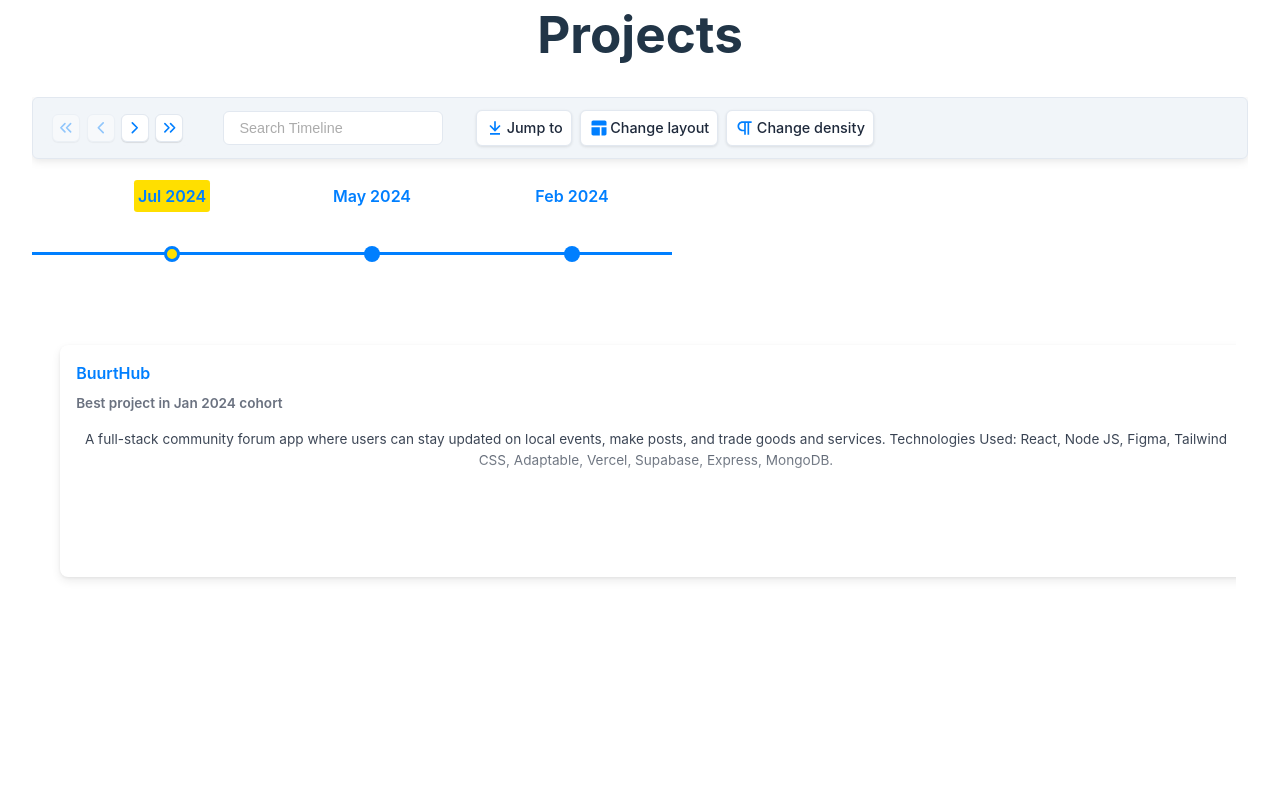
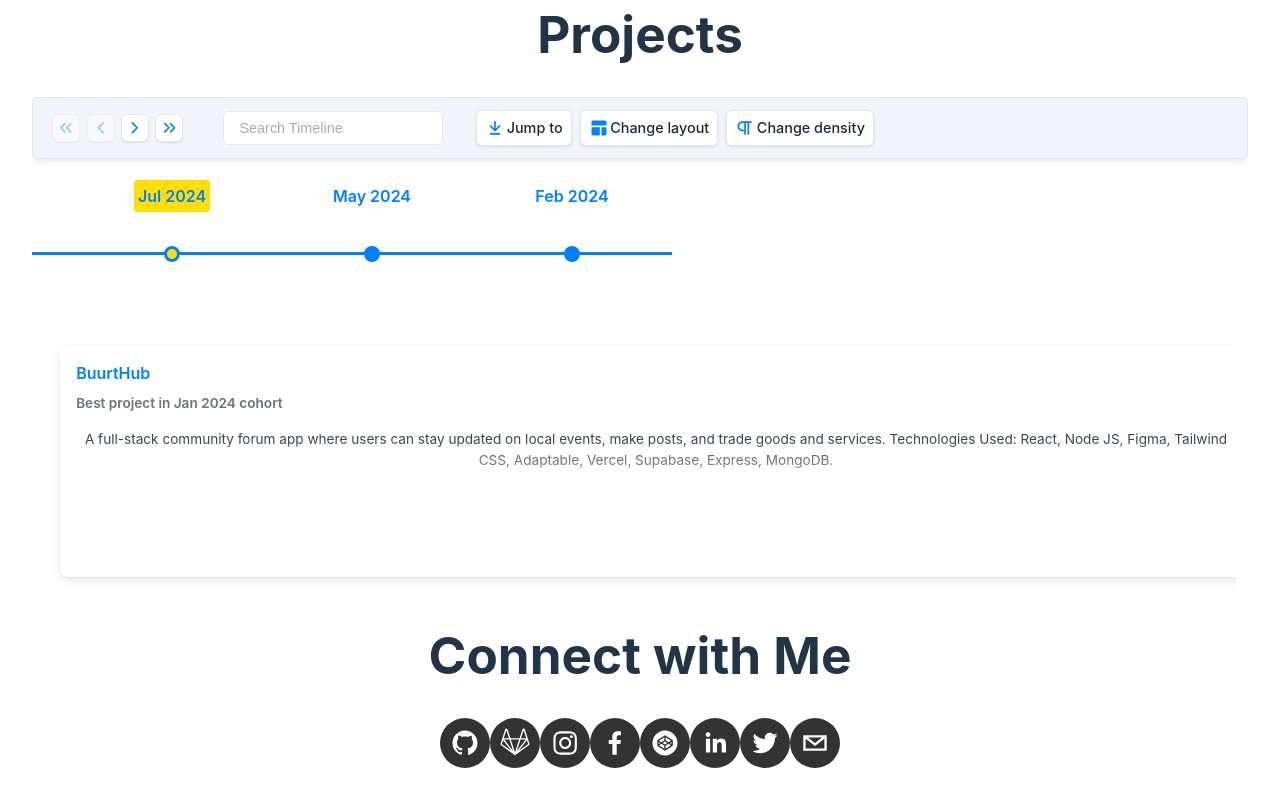
Before and after one commit to Tetsewa/my-portfolio, a React (Vite) app: page / in a window 1280 px wide. Shown: the part 537-1337 px from the top of the page. Before the commit the page ends 1162 px from the top, so only its background shows below. Built offline with nearby package versions, Linux system fonts and the light colour scheme.

Commit message:
add socials

```diff
--- a/src/App.jsx
+++ b/src/App.jsx
@@ -5,6 +5,7 @@ import './App.css'
 import Navbar from './components/Navbar'
 import About from './pages/About'
 import Projects from './pages/Projects'
+import Contact from './pages/Contact'
 
 function App() {
 
@@ -13,6 +14,8 @@ function App() {
       <Navbar/>
       <About/>
       <Projects/>
+      <Contact/>
+
     </>
   )
 }
--- a/src/pages/Contact.jsx
+++ b/src/pages/Contact.jsx
@@ -1,14 +1,37 @@
-import React from 'react'
-import { SocialIcon } from 'react-social-icons'
+import React from 'react';
+import { SocialIcon } from 'react-social-icons';
 
 function Contact() {
+  const socialLinks = [
+    { url: 'https://github.com/Tetsewa', label: 'GitHub' },
+    { url: 'https://gitlab.com/yourusername', label: 'GitLab' },
+    { url: 'https://instagram.com/yourusername', label: 'Instagram' },
+    { url: 'https://facebook.com/yourusername', label: 'Facebook' },
+    { url: 'https://codepen.io/yourusername', label: 'CodePen' },
+    { url: 'https://linkedin.com/in/amatwilliams', label: 'LinkedIn' },
+    { url: 'https://twitter.com/yourusername', label: 'X (Twitter)' },
+    { url: 'mailto:yourname@gmail.com', label: 'Gmail' }
+  ];
+
   return (
-    <div>
-      <div>
-        <SocialIcon></SocialIcon>
+    <div className="p-8 bg-gray-50">
+      <h1 className="text-4xl font-bold text-center mb-8 text-gray-800">Connect with Me</h1>
+
+      <div className="flex justify-center space-x-2">
+        {socialLinks.map((social, index) => (
+          <SocialIcon
+            key={index}
+            url={social.url}
+            target="_blank"
+            rel="noopener noreferrer"
+            fgColor="#fff"
+            bgColor="#333"
+            className="hover:scale-110 transition-transform duration-300"
+          />
+        ))}
       </div>
     </div>
-  )
+  );
 }
 
-export default Contact
+export default Contact;
```
